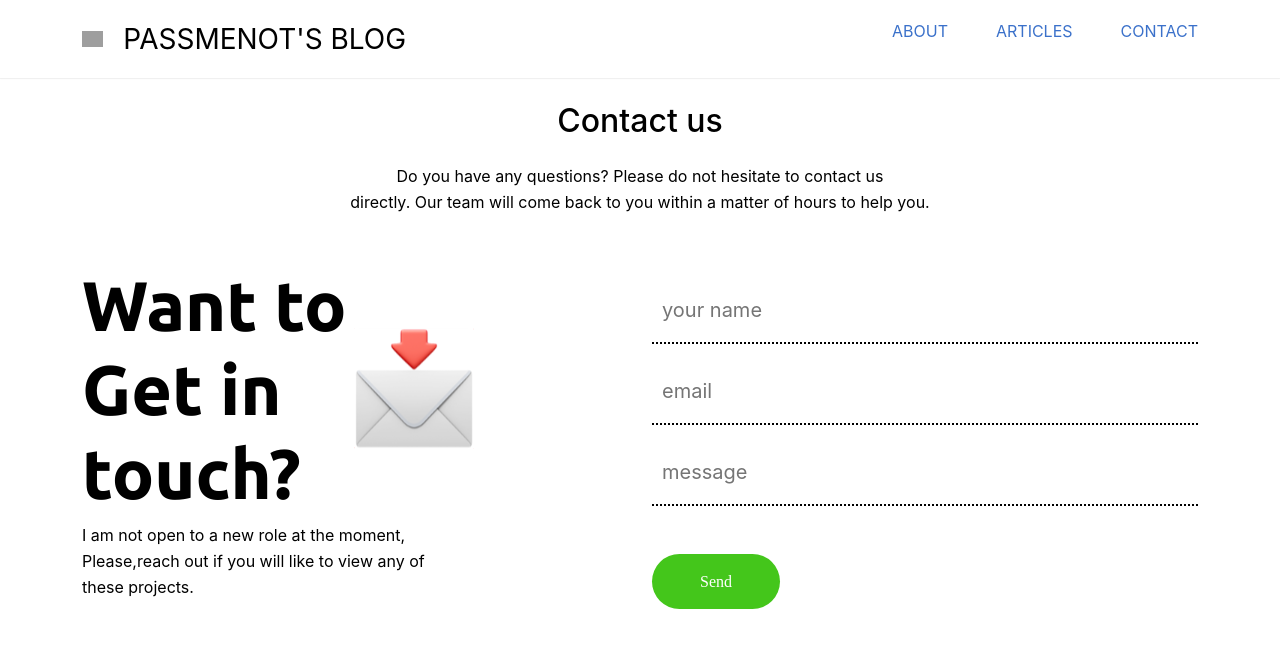
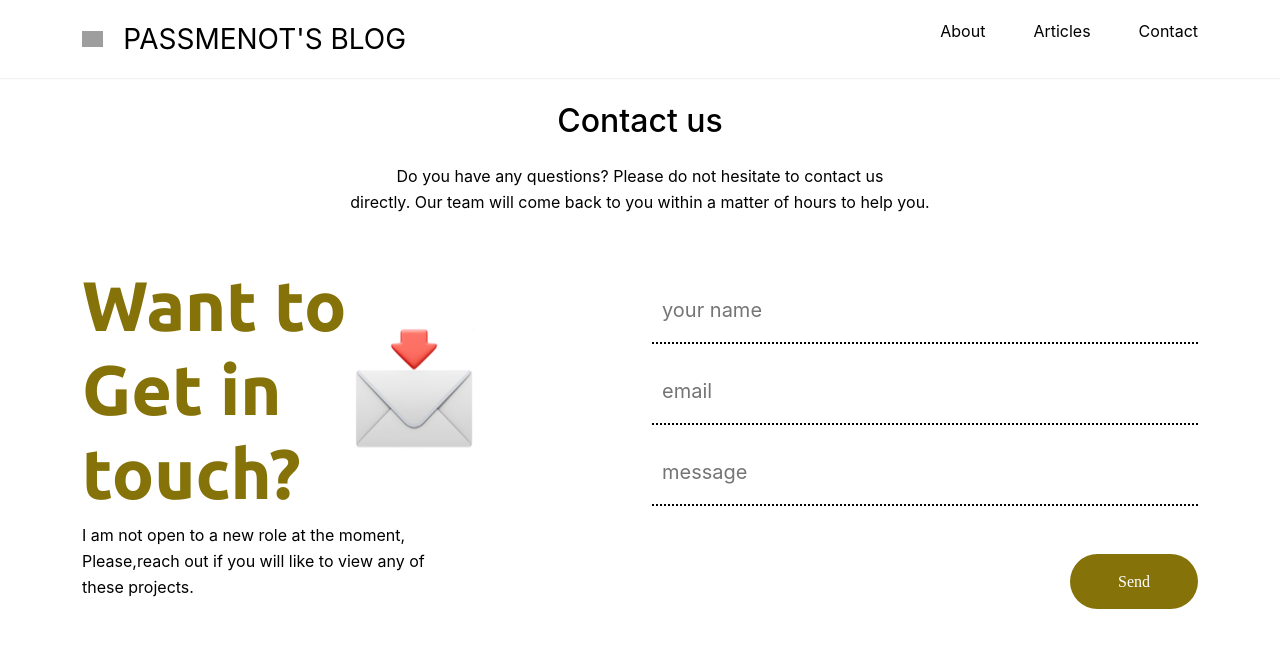
Before and after one commit to aridguy/passmenot, a React (Create React App) app: page /contact in a window 1280 px wide. Shown: the top 648 px of the page. Built offline with nearby package versions, Linux system fonts and the light colour scheme; grey boxes are pictures that could not be loaded.

Commit message:
modified

```diff
--- a/src/App.css
+++ b/src/App.css
@@ -3,8 +3,8 @@
 @import url('https://fonts.googleapis.com/css2?family=Ubuntu:wght@700&display=swap');
 /* NAVBAR STYLES HERE */
 .menu{
-    text-transform: uppercase;
-    color: rgb(190, 165, 21);
+    /* text-transform: uppercase; */
+    color: rgb(133, 114, 9);
     font-size: 10px;
 }
 
@@ -25,17 +25,20 @@
 body{
     color: black;
 }
-
+.brand{
+    color: rgb(133, 114, 9);;
+}
 .intouch{
     font-size: 70px;
     font-family: 'Ubuntu', sans-serif;
+    color: rgb(133, 114, 9);
 }
 
 input {
     background-color: #43c61b00;
     border: none;
     border-bottom: 2px dotted rgb(0, 0, 0);
-    color: gold;
+    color: rgb(133, 114, 9);
     font-size: 20px;
     margin-top: 1.5em;
     outline: none;
@@ -45,7 +48,7 @@ input {
 }
 
 .sendBtn {
-    background-color: #44c61b;
+    background-color: rgb(133, 114, 9);
     border: none;
     border-radius: 50px;
     color: #fff;
@@ -53,4 +56,5 @@ input {
     height: 3.4em;
     outline: none;
     width: 8em;
+    float: right;
 }
--- a/src/Component/Navbar.jsx
+++ b/src/Component/Navbar.jsx
@@ -35,13 +35,13 @@ const Navbar = () => {
             </ul>
             <div className="d-flex align-items-center gap-5">
               <p className="fs-6 cursor menu">
-                <Link to="/about">About</Link>
+                <Link className="text-black" to="/about">About</Link>
+              </p>
+              <p >
+                <Link className="text-black" to="/articles">Articles</Link>
               </p>
               <p className="fs-6 cursor menu">
-                <Link to="/articles">Articles</Link>
-              </p>
-              <p className="fs-6 cursor menu">
-                <Link to="/contact">contact</Link>
+                <Link className="text-black" to="/contact">Contact</Link>
               </p>
             </div>
           </div>
--- a/src/Routes/Contact.jsx
+++ b/src/Routes/Contact.jsx
@@ -1,8 +1,23 @@
-import React from "react";
+import React, { useState } from "react";
 import Navbar from "../Component/Navbar";
 import Msg from "../Assets/msg.svg";
+import Swal from "sweetalert2";
 
 const Contact = () => {
+  // const [name, setName] = useState("");
+  // const [email, setEmail] = useState("");
+  // const [message, setMessage] = useState("");
+  // // const [state, handleSubmit] = useForm("xqkvjawa");
+  // // if (state.succeeded) {
+
+  //   Swal.fire(
+  //     "Message sent successfully",
+  //     "we will get back to you as soon as posible",
+  //     "success"
+  //   // );
+  // }
+
+
   return (
     <div>
       <Navbar />
@@ -35,13 +50,13 @@ const Contact = () => {
             <div className="">
               <form>
                 <div>
-                  <input type="text" placeholder="your name" />
+                  <input id="name" type="text" placeholder="your name"  />
                 </div>
                 <div>
-                  <input type="email" placeholder="email" />
+                  <input type="email" placeholder="email"  />
                 </div>
                 <div>
-                  <input type="text" placeholder="message" />
+                  <input id="email" type="text" placeholder="message"  />
                 </div>
                 <div>
                   <button class="sendBtn float-right mt-5">Send</button>
```
